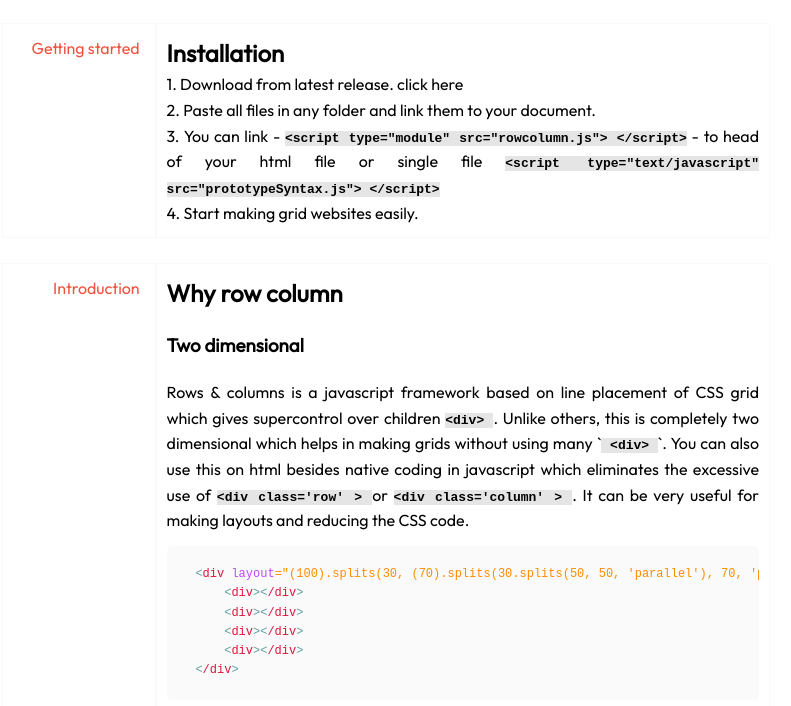
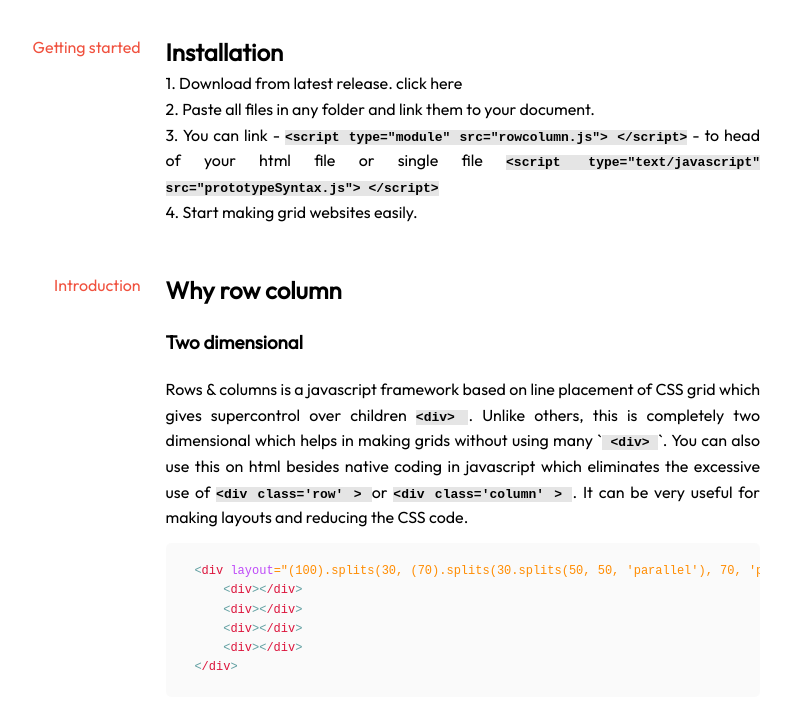
Before and after one commit to rowscolumns/rowscolumns.github.io, a plain HTML site: page index.html in a window 1280 px wide. Shown: the part 313-1019 px from the top of the page, without its empty margins (254-1045 px from the left). Drawn offline with Linux system fonts and the light colour scheme.

Commit message:
Update index.html

```diff
--- a/index.html
+++ b/index.html
@@ -14,7 +14,6 @@
     <style type="text/css">
         .grid-container>div {
             padding: 10px;
-            border:1px solid #f9f9f9;
         }
     </style>
 </head>
```
